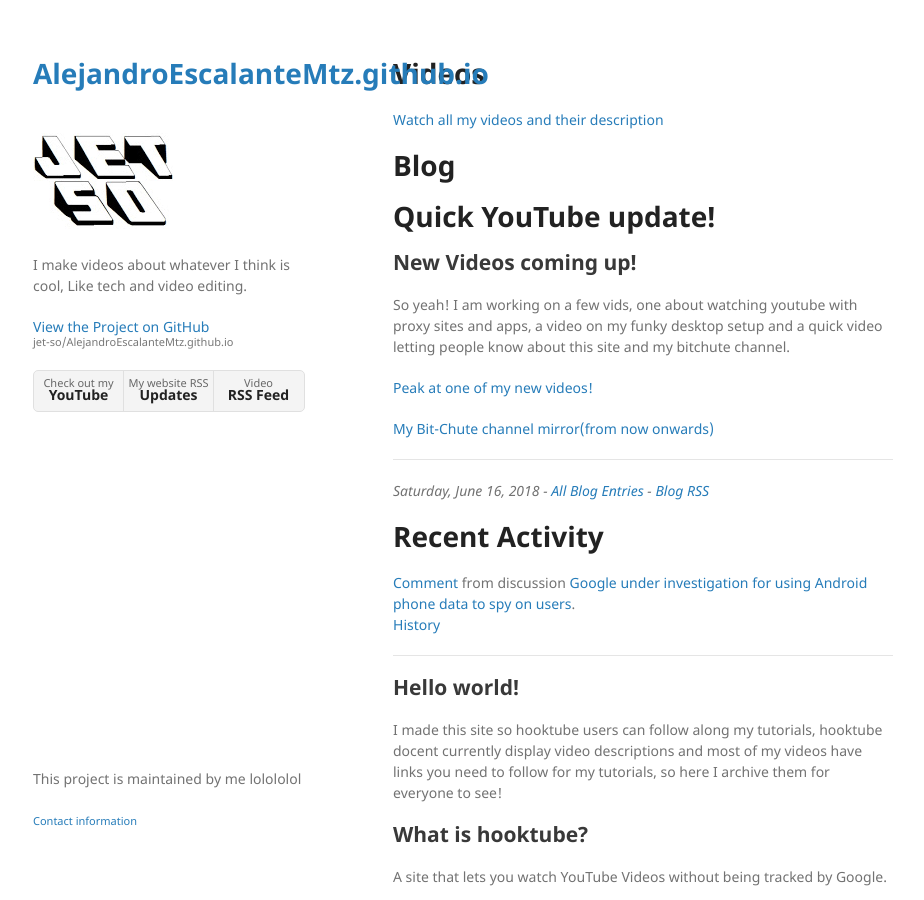
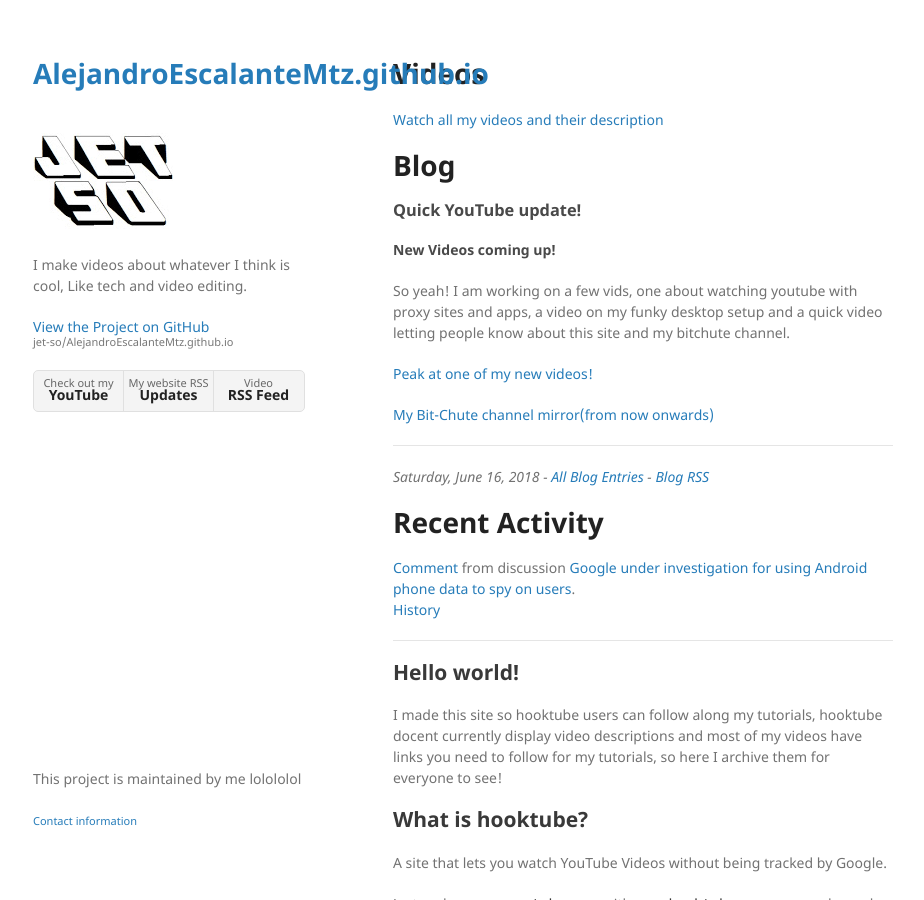
Before and after one commit to jet-so/AlejandroEscalanteMtz.github.io, a Jekyll site: the page built from index.md, in a window 1280 px wide and 900 px high. Shown: the whole window, without its empty margins (177-1101 px from the left). Built offline with Jekyll 4.4.1, drawn with Linux system fonts in a browser that asks for light colours; our own code applies the rules of GitHub Pages for plain Markdown files; a script that is not in the unit is left out.

```diff
--- a/index.md
+++ b/index.md
@@ -4,8 +4,8 @@
 
 # Blog
 
-# Quick  YouTube update!
-## New Videos coming up!
+### Quick  YouTube update!
+#### New Videos coming up!
 
 So yeah! I am working on a few vids, one about watching youtube with proxy sites and apps, a video on my funky desktop setup and a quick video letting people know about this site and my bitchute channel.
 
```
